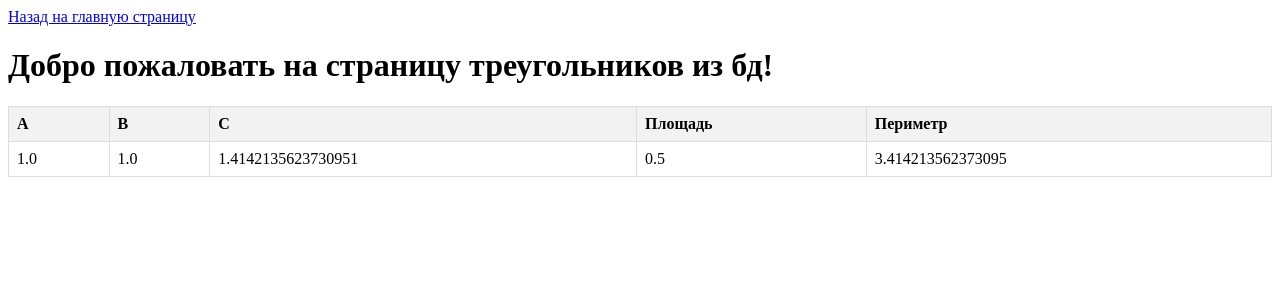
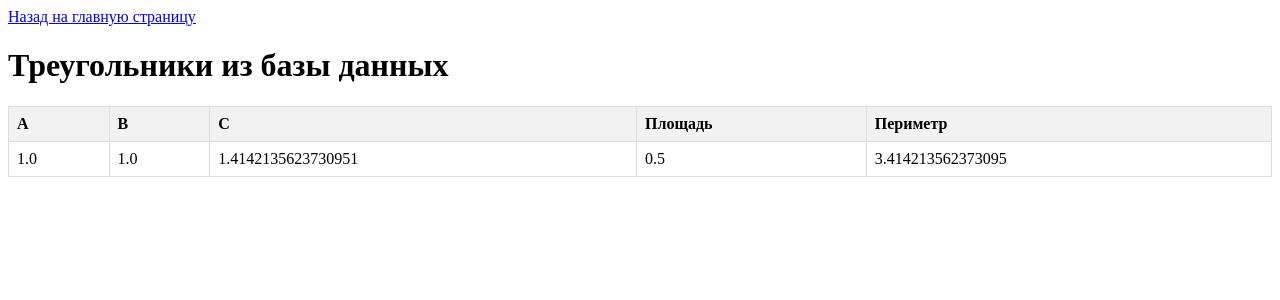
Before and after one commit to Korifey02/triangle_app, a Django app: page /triangles-from-db/ in a window 1280 px wide. Shown: the top 300 px of the page. Run offline with Django 3.2, Linux system fonts and the light colour scheme; tables that the repository leaves empty hold one stand-in row (values such as "Sample post").

Commit message:
небольшой рефакторинг и переименование страницы

```diff
--- a/main/templates/triangles_from_db.html
+++ b/main/templates/triangles_from_db.html
@@ -26,7 +26,7 @@
 </head>
 <body>
     <a href="{% url 'home' %}">Назад на главную страницу</a>
-    <h1>Добро пожаловать на страницу треугольников из бд!</h1>
+    <h1>Треугольники из базы данных</h1>
     <table>
         <thead>
             <tr>
--- a/main/views.py
+++ b/main/views.py
@@ -26,7 +26,7 @@ def get_calculated_results(request):
         side_b = float(request.POST.get('side_b'))
         triangle = RightTriangle(side_a, side_b)
 
-        if request.POST.get('form_mode') == ActionType.CALCULATE:
+        if request.POST.get('form_mode') == ActionType.CALCULATE.value:
             return render(request, 'calculator.html', {
                 'hypotenuse': triangle.hypotenuse,
                 'area': triangle.area,
```
